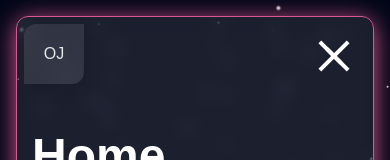
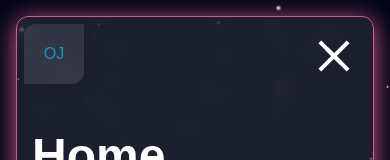
Before and after one commit to Jon3r/onlynext-2.0, a Next.js app: page / in a window 390 px wide. Both pictures are taken after a click on the button 334 px from the left and 56 px from the top of the page. Shown: the top 160 px of the page. Built offline with nearby package versions, Linux system fonts and the light colour scheme; a web font is replaced by a local one.

Commit message:
Adding colour to the logo

```diff
--- a/app/components/MobileNav.tsx
+++ b/app/components/MobileNav.tsx
@@ -100,17 +100,6 @@ const HAMBURGER_VARIANTS: Record<string, Variants> = {
 
 export const MobNav = () => {
     const [active, setActive] = useState(false);
-    const color = useMotionValue(COLORS_TOP[0]);
-
-    useEffect(() => {
-        animate(color, COLORS_TOP, {
-            ease: "easeInOut",
-            duration: 10,
-            repeat: Infinity,
-            repeatType: "mirror",
-        });
-    }, []);
-
     return (
         <>
             <HamburgerButton active={active} setActive={setActive} />
@@ -174,7 +163,18 @@ const NavLink = ({
 };
 
 const Logo = () => {
-    // Temp logo from https://logoipsum.com/
+    const color = useMotionValue(COLORS_TOP[0]);
+
+    useEffect(() => {
+        animate(color, COLORS_TOP, {
+            ease: "easeInOut",
+            duration: 10,
+            repeat: Infinity,
+            repeatType: "mirror",
+        });
+    }, []);
+
+    const textColor = useMotionTemplate`${color}`;
     return (
         <motion.a
             initial={{ opacity: 0, y: -12 }}
@@ -185,6 +185,9 @@ const Logo = () => {
             }}
             exit={{ opacity: 0, y: -12 }}
             href="#"
+            style={{
+                color: textColor,
+            }}
             className="grid h-15 w-15 ml-2 mt-2 place-content-center rounded-br-xl rounded-tl-xl bg-white/10 shadow-lg backdrop-blur-sm transition-colors hover:bg-white font-ze-dots"
         >
             OJ
@@ -212,6 +215,8 @@ const HamburgerButton = ({
 
     const border = useMotionTemplate`1px solid ${color}`;
     const boxShadow = useMotionTemplate`0px 4px 24px ${color}`;
+    const textColor = useMotionTemplate`${color}`;
+
     return (
         <>
             <motion.div
```
